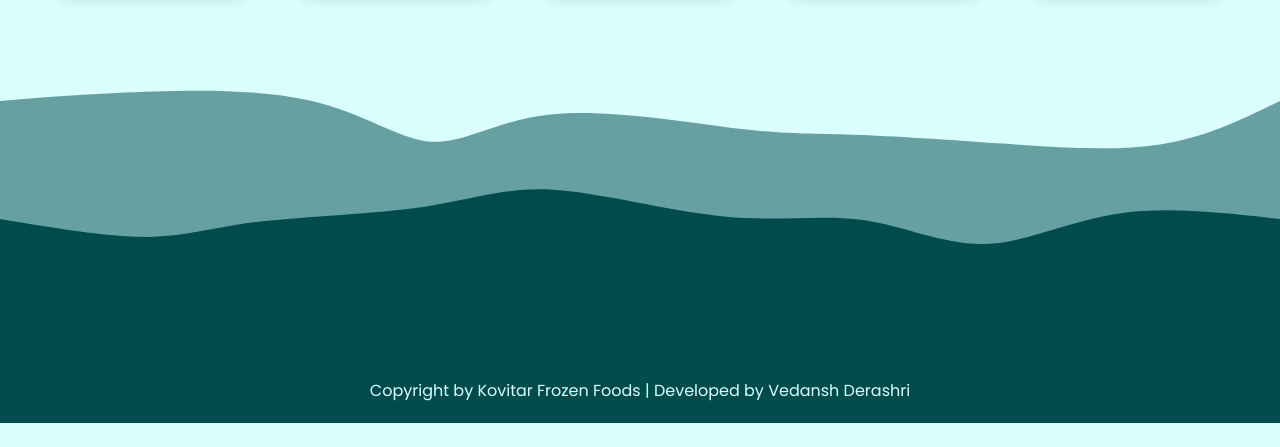
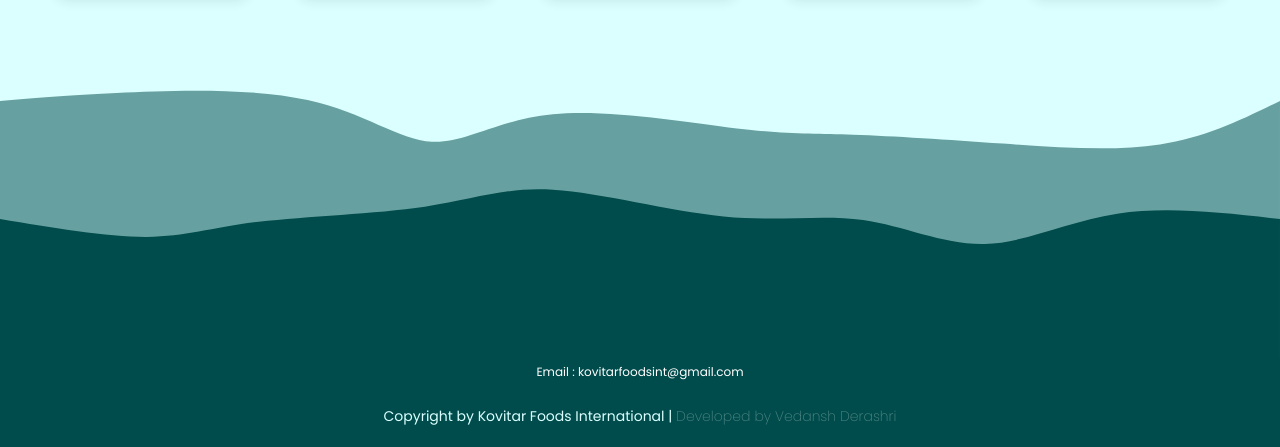
Before and after one commit to 0Websites/Kovitar, a plain HTML site: page featured.html in a window 1280 px wide. Shown: the part 1108-1555 px from the top of the page. Before the commit the page ends 1531 px from the top, so only its background shows below. Drawn offline with Linux system fonts and the light colour scheme.

Commit message:
Update featured.html

```diff
--- a/featured.html
+++ b/featured.html
@@ -232,9 +232,14 @@
       stroke="none" stroke-width="0" fill="#004c4c" fill-opacity="1"
       class="transition-all duration-300 ease-in-out delay-150 path-1"></path>
   </svg>
-  <footer>
-    <span>Copyright by Kovitar Frozen Foods | Developed by Vedansh Derashri</span>
-  </footer>
+  <div class="contact-top">
+        <a href="">Email : kovitarfoodsint@gmail.com</a>
+    </div>
+
+    <footer>
+        <span style="font-size: 14px;">Copyright by Kovitar Foods International | <a href="#" style="color: #ffffff51; font-weight: 200;text-decoration: none;">Developed by Vedansh Derashri</a></span>
+    </footer>
+
 
   <script>
     const filterBtns = document.querySelectorAll('.filter-btn');
```
